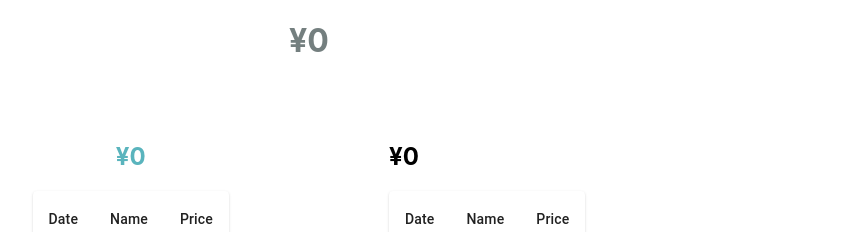
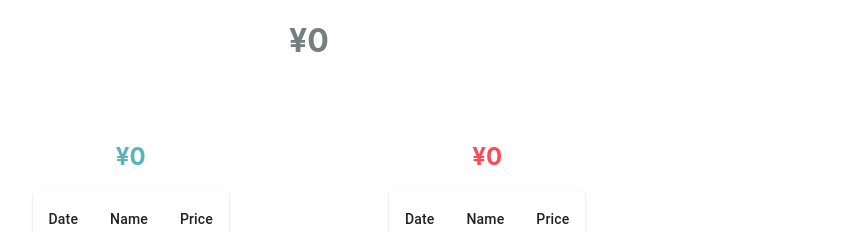
Before and after one commit to koooommmm/kakeibo-app, a React (Create React App) app in the folder kakeibo-react/: page / in a window 1280 px wide. Shown: the top 232 px of the page, without its empty margins (331-1184 px from the left). Built offline with nearby package versions, Linux system fonts and the light colour scheme.

Commit message:
fix typo

```diff
--- a/kakeibo-react/src/components/KakeiboBoard.css
+++ b/kakeibo-react/src/components/KakeiboBoard.css
@@ -22,7 +22,7 @@
   text-align: center;
 }
 
-.expence{
+.expense{
   color: #FF4858;
   text-align: center;
 }
```
